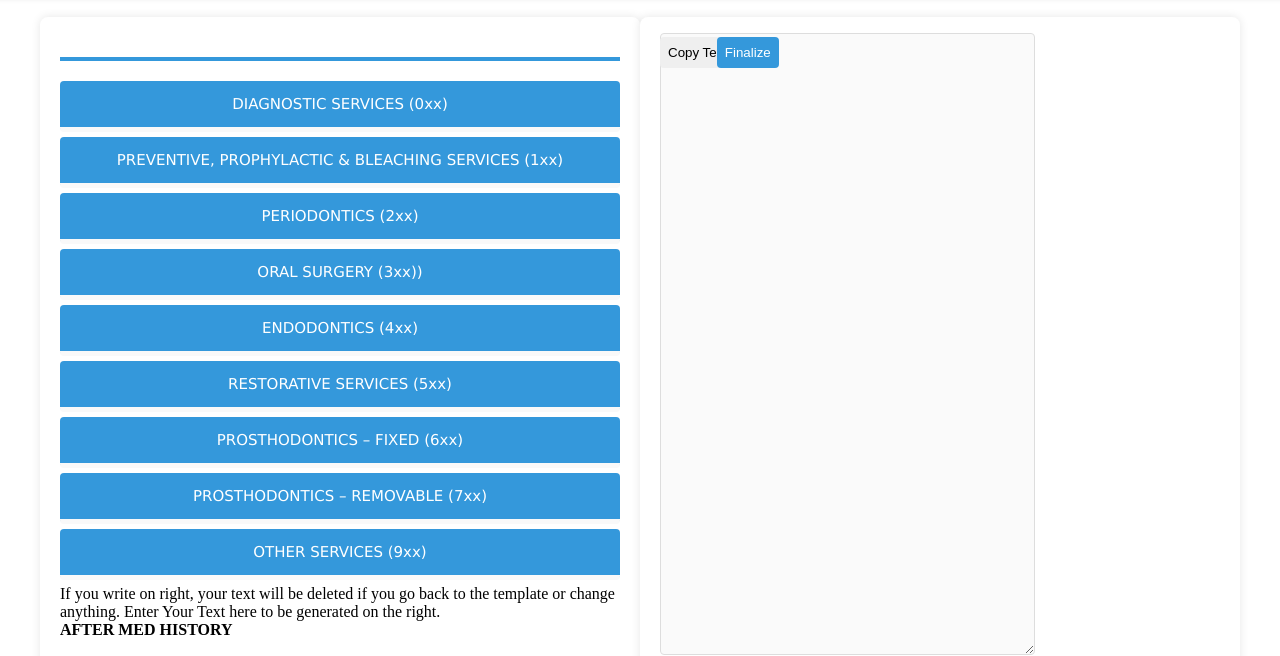
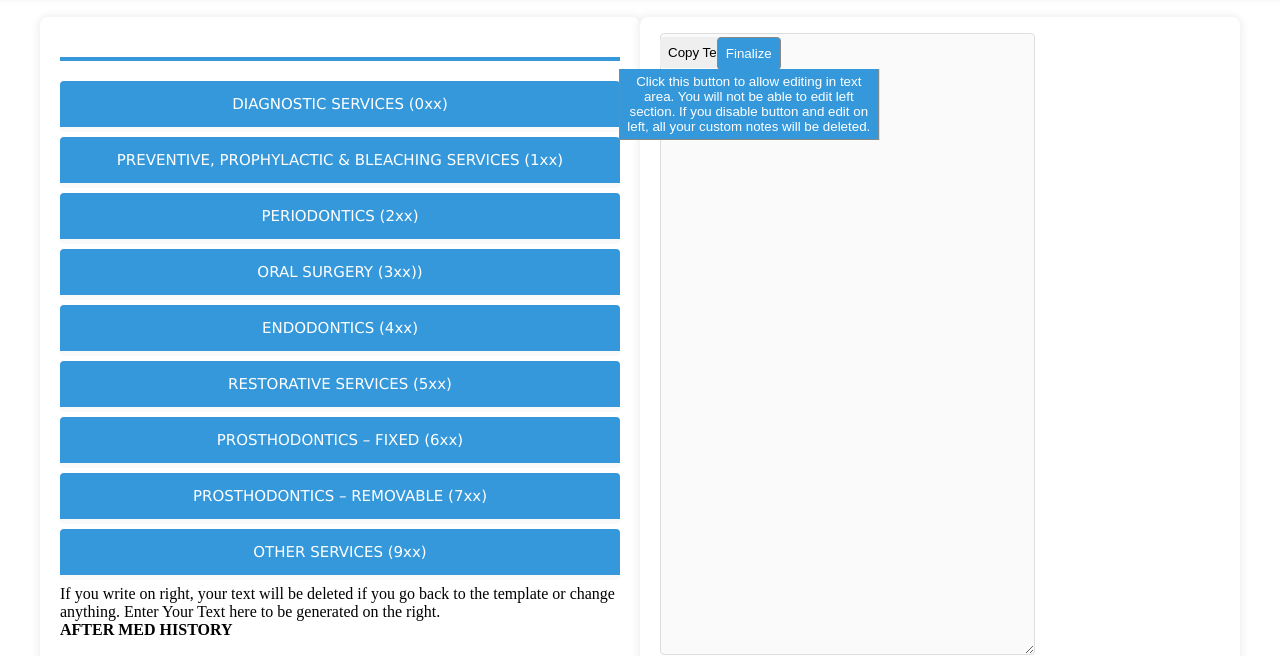
Before and after one commit to dentnotes/generator, a plain HTML site: page index.html in a window 1280 px wide. In both pictures the pointer is over the button "Finalize". Shown: the part 139-795 px from the top of the page. Drawn offline with Linux system fonts and the light colour scheme.

Commit message:
Add files via upload

```diff
--- a/style.css
+++ b/style.css
@@ -226,9 +226,48 @@
            font: Segoe, "Segoe UI", "DejaVu Sans", "Trebuchet MS", Verdana, "sans-serif";
             position: fixed;
            left: 56%;;
+}
 
 
+.finalize:hover::after {
+  content: "Click this button to allow editing in text area. You will not be able to edit left section. If you disable button and edit on left, all your custom notes will be deleted.";
+  position: absolute;
+  top: 100%;
+  left: 50%;
+    width: 400%;
+  transform: translateX(-50%);
+  background-color: #3498db;
+  color: #fff;
+  padding: 5px;
+  border: 1px solid #888;
+  border-top: none;
+  opacity: 1;
+  visibility: visible;
+  transition: opacity 0.2s, visibility 0.2s;
 }
+
+.finalize::after {
+ content: "Click this button to allow editing in text area. You will not be able to edit left section. If you disable button and edit on left, all your custom notes will be deleted.";
+  position: absolute;
+  top: 100%;
+  left: 50%;
+     width: 400%;
+  transform: translateX(-50%);
+  background-color: #3498db;
+  color: #fff;
+  padding: 5px;
+  border: 1px solid #888;
+  border-top: none;
+  opacity: 0;
+  visibility: hidden;
+  transition: opacity 0.2s, visibility 0.2s;
+}
+.finalize:hover{
+  border: 1px solid #888;
+  background-color: #3498db;
+ transition: visibility 0.002s;
+}
+
 
 
    table {
```
